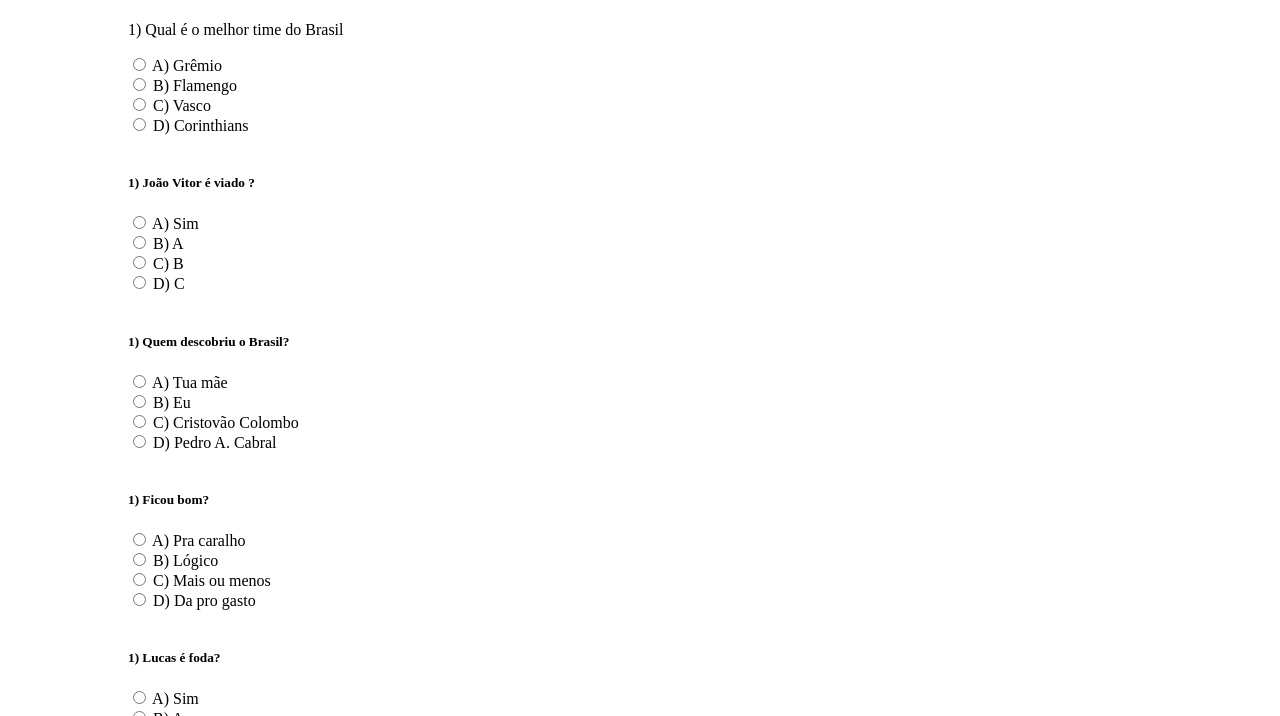
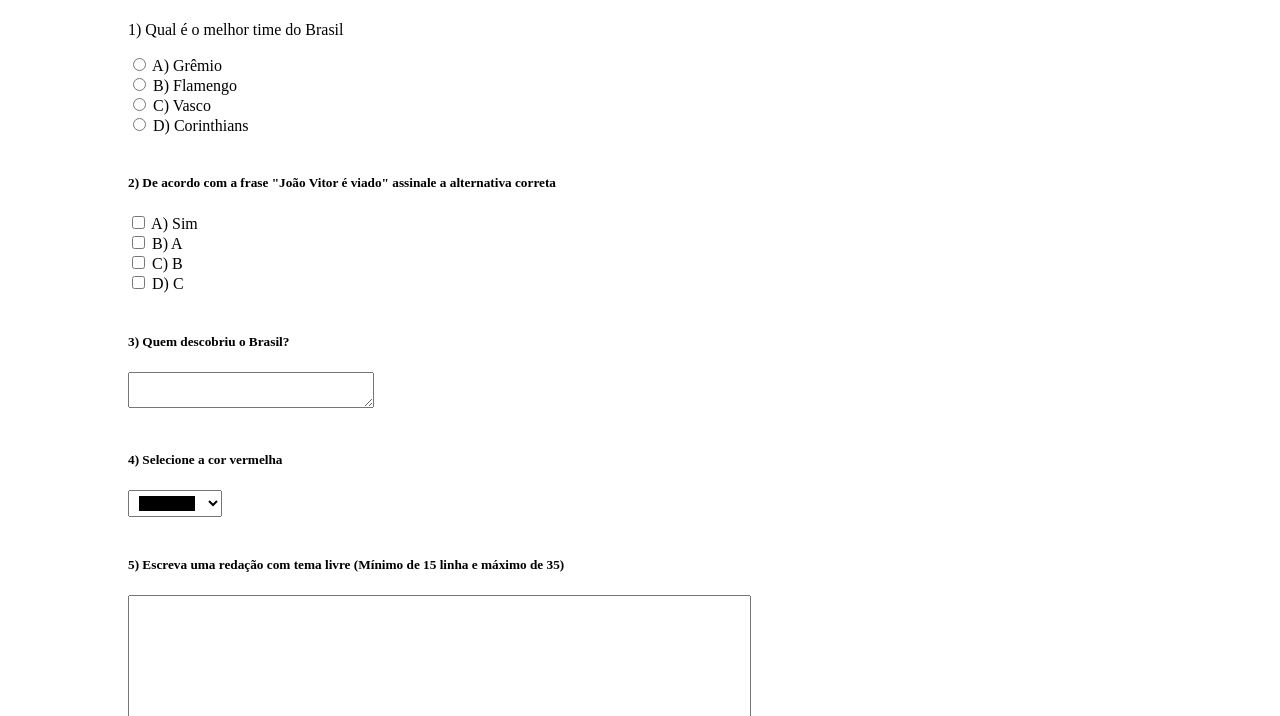
Before and after one commit to originalcaslu/aulahtml, a plain HTML site: page Primeiro projeto/prova.html in a window 1280 px wide. Shown: the part 84-800 px from the top of the page. Drawn offline with Linux system fonts and the light colour scheme.

Commit message:
correção desafio

```diff
--- a/Primeiro projeto/prova.html
+++ b/Primeiro projeto/prova.html
@@ -41,73 +41,57 @@
 <br />
 <br />
 
-<h5 class="font_1">1) João Vitor é viado ?</h5>
+<h5 class="font_1">2) De acordo com a frase "João Vitor é viado" assinale a alternativa correta</h5>
 
 <label>
-<input type="radio" name="questao2" value="a" /> A) Sim</label>
+<input type="checkbox" name="questao21" value="a" /> A) Sim</label>
 <br />
 <label>
-<input type="radio" name="questao2" value="b" /> B) A</label>
+<input type="checkbox" name="questao22" value="b" /> B) A</label>
 <br />
 <label>
-<input type="radio" name="questao2" value="c" /> C) B</label>
+<input type="checkbox" name="questao23" value="c" /> C) B</label>
 <br />
 <label>
-<input type="radio" name="questao2" value="d" /> D) C</label>
+<input type="checkbox" name="questao24" value="d" /> D) C</label>
 <br />
 <br />
 
-<h5 class="font_1">1) Quem descobriu o Brasil?</h5>
+<h5 class="font_1">3) Quem descobriu o Brasil?</h5>
 
-<label>
-<input type="radio" name="questao3" value="a" /> A) Tua mãe</label>
-<br />
-<label>
-<input type="radio" name="questao3" value="b" /> B) Eu</label>
-<br />
-<label>
-<input type="radio" name="questao3" value="c" /> C) Cristovão Colombo</label>
-<br />
-<label>
-<input type="radio" name="questao3" value="d" /> D) Pedro A. Cabral</label>
+<textarea style="width: 240px"></textarea>
 <br />
 <br />
 
-<h5 class="font_1">1) Ficou bom?</h5>
+<h5 class="font_1">4) Selecione a cor vermelha</h5>
 
-<label>
-<input type="radio" name="questao3" value="a" /> A) Pra caralho</label>
-<br />
-<label>
-<input type="radio" name="questao3" value="b" /> B) Lógico</label>
-<br />
-<label>
-<input type="radio" name="questao3" value="c" /> C) Mais ou menos</label>
-<br />
-<label>
-<input type="radio" name="questao3" value="d" /> D) Da pro gasto</label>
+<input type="color" list="presetColors">
+<datalist id="presetColors">
+    <option>#ff0000</option>/>
+    <option>#00ff00</option>
+    <option>#0000ff</option>
+    <option>#EE9A49</option>
+    <option>#828282</option>
+    <option>#FF7F00</option>
+    <option>#FF34B3</option>
+    <option>#00EE76</option>
+    <option>#B22222</option>
+    <option>#7FFFD4</option>
+</datalist>
+
 <br />
 <br />
 
-<h5 class="font_1">1) Lucas é foda?</h5>
+<h5 class="font_1">5) Escreva uma redação com tema livre (Mínimo de 15 linha e máximo de 35)</h5>
 
-<label>
-<input type="radio" name="questao3" value="a" /> A) Sim</label>
-<br />
-<label>
-<input type="radio" name="questao3" value="b" /> B) A</label>
-<br />
-<label>
-<input type="radio" name="questao3" value="c" /> C) B</label>
-<br />
-<label>
-<input type="radio" name="questao3" value="d" /> D) C</label>
+<textarea style="width: 617px; margin: 0px; height: 620px;"></textarea>
 <br />
 <br />
 <input type="submit" name="enviar" id = "enviar" value="Enviar" />
 </form>
 </body>
 	</div>
+
 
 	<div class="rodapé">
 		<span><b>Todos os direitos reservados</b></span>
```
